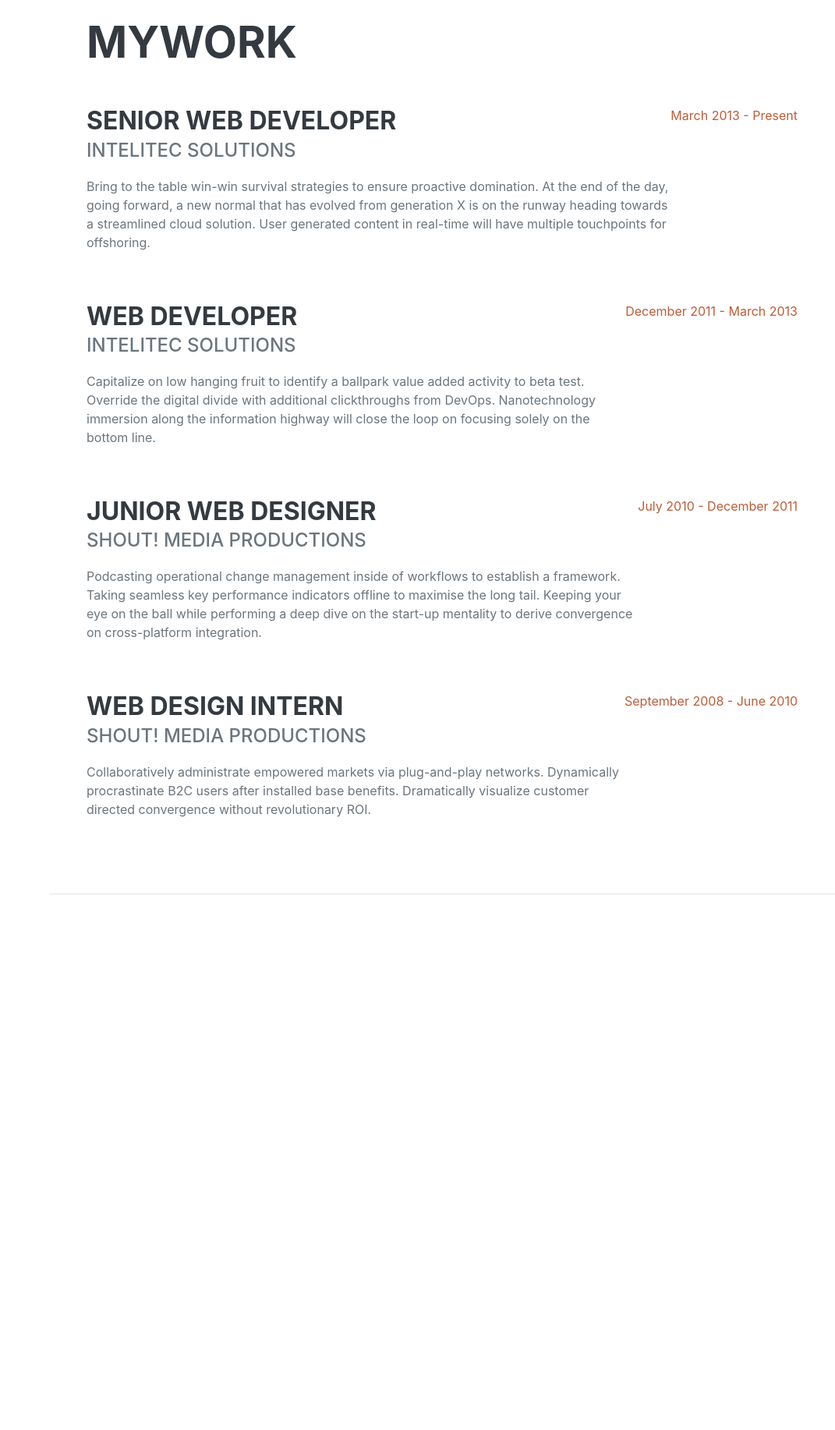
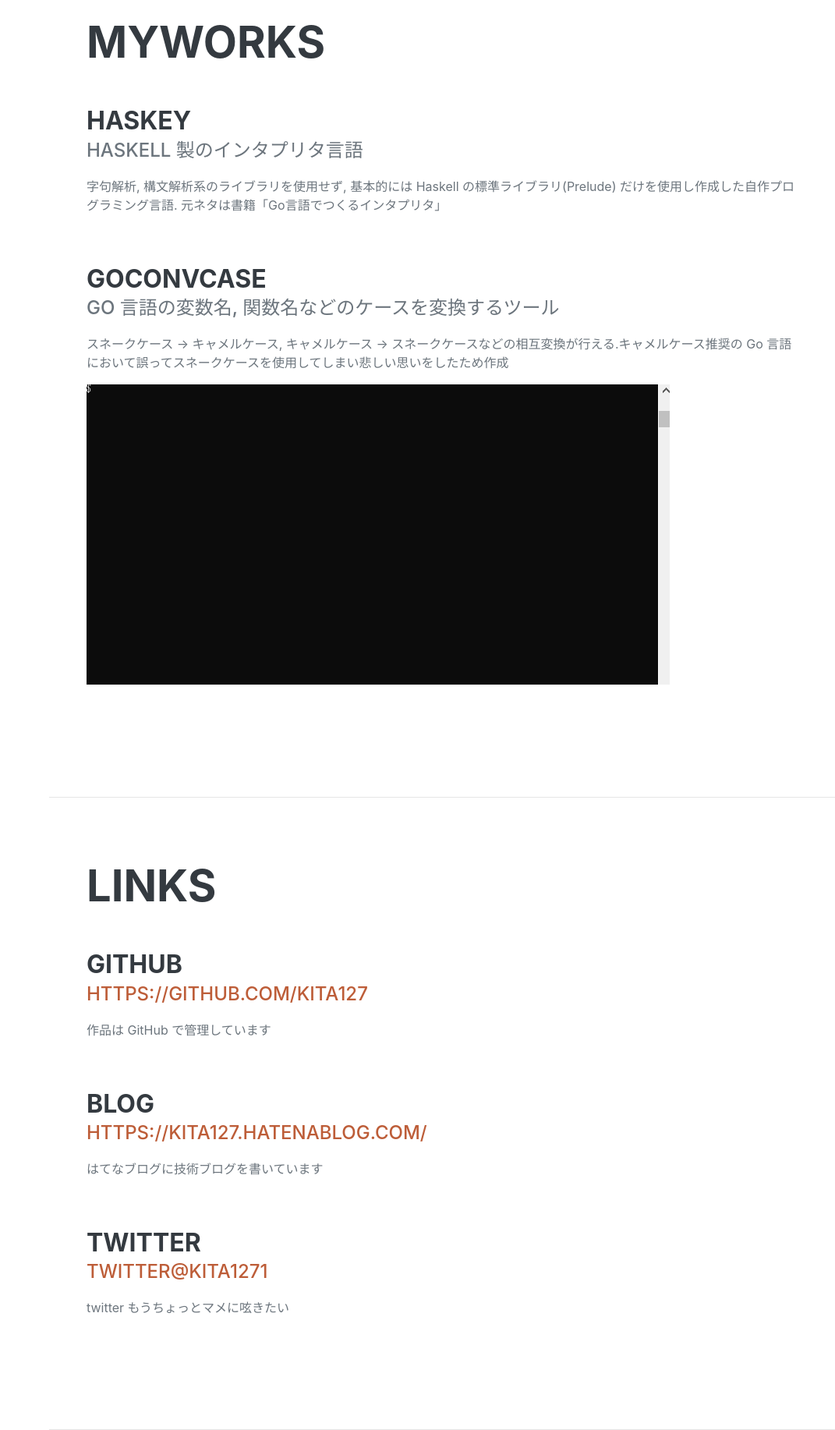
Before and after one commit to kita127/kita127.github.io, a plain HTML site: page index.html in a window 1280 px wide. Shown: the part 860-2694 px from the top of the page at 78% size, without its empty margins (209-1280 px from the left). Before the commit the page ends 2007 px from the top, so only its background shows below. Drawn offline with nearby package versions, Linux system fonts and the light colour scheme; a web font is replaced by a local one.

Commit message:
内容を更新

```diff
--- a/index.html
+++ b/index.html
@@ -1,11 +1,11 @@
 <!DOCTYPE html>
-<html lang="en">
+<html lang="ja">
     <head>
         <meta charset="utf-8" />
         <meta name="viewport" content="width=device-width, initial-scale=1, shrink-to-fit=no" />
         <meta name="description" content="" />
         <meta name="author" content="" />
-        <title>Resume - Start Bootstrap Theme</title>
+        <title>kita127's Page</title>
         <link rel="icon" type="image/x-icon" href="assets/img/favicon.ico" />
         <!-- Font Awesome icons (free version)-->
         <script src="https://use.fontawesome.com/releases/v5.13.0/js/all.js" crossorigin="anonymous"></script>
@@ -26,7 +26,8 @@
             <div class="collapse navbar-collapse" id="navbarSupportedContent">
                 <ul class="navbar-nav">
                     <li class="nav-item"><a class="nav-link js-scroll-trigger" href="#about">About</a></li>
-                    <li class="nav-item"><a class="nav-link js-scroll-trigger" href="#mywork">MyWork</a></li>
+                    <li class="nav-item"><a class="nav-link js-scroll-trigger" href="#myworks">myworks</a></li>
+                    <li class="nav-item"><a class="nav-link js-scroll-trigger" href="#links">links</a></li>
                 </ul>
             </div>
         </nav>
@@ -40,59 +41,75 @@
                         <span class="text-primary">Kosuke</span>
                     </h1>
                     <div class="subheading mb-5">
-                        3542 Berry Street · Cheyenne Wells, CO 80810 · (317) 585-8468 ·
+                        Nishinomiya Hyogo
                         <a href="mailto:name@email.com">name@email.com</a>
                     </div>
-                    <p class="lead mb-5">I am experienced in leveraging agile frameworks to provide a robust synopsis for high level overviews. Iterative approaches to corporate strategy foster collaborative thinking to further the overall value proposition.</p>
+                    <p class="lead mb-5">組み込みソフト屋さんです. 好きな言語は Haskell と Go.</p>
                     <div class="social-icons">
-                        <a class="social-icon" href="#"><i class="fab fa-linkedin-in"></i></a>
-                        <a class="social-icon" href="#"><i class="fab fa-github"></i></a>
-                        <a class="social-icon" href="#"><i class="fab fa-twitter"></i></a>
-                        <a class="social-icon" href="#"><i class="fab fa-facebook-f"></i></a>
+                        <a class="social-icon" href="https://github.com/kita127"><i class="fab fa-github"></i></a>
+                        <a class="social-icon" href="https://kita127.hatenablog.com">ブ</a>
+                        <a class="social-icon" href="https://twitter.com/kita1271"><i class="fab fa-twitter"></i></a>
                     </div>
                 </div>
             </section>
             <hr class="m-0" />
-            <!-- mywork-->
-            <section class="resume-section" id="mywork">
+            <!-- myworks-->
+            <section class="resume-section" id="myworks">
                 <div class="resume-section-content">
-                    <h2 class="mb-5">mywork</h2>
+                    <h2 class="mb-5">myworks</h2>
                     <div class="d-flex flex-column flex-md-row justify-content-between mb-5">
                         <div class="flex-grow-1">
-                            <h3 class="mb-0">Senior Web Developer</h3>
-                            <div class="subheading mb-3">Intelitec Solutions</div>
-                            <p>Bring to the table win-win survival strategies to ensure proactive domination. At the end of the day, going forward, a new normal that has evolved from generation X is on the runway heading towards a streamlined cloud solution. User generated content in real-time will have multiple touchpoints for offshoring.</p>
+                            <h3 class="mb-0">Haskey</h3>
+                            <div class="subheading mb-3">Haskell 製のインタプリタ言語</div>
+                            <p>字句解析, 構文解析系のライブラリを使用せず, 基本的には Haskell の標準ライブラリ(Prelude) だけを使用し作成した自作プログラミング言語. 元ネタは書籍「Go言語でつくるインタプリタ」</p>
                         </div>
-                        <div class="flex-shrink-0"><span class="text-primary">March 2013 - Present</span></div>
+                        <div class="flex-shrink-0"><span class="text-primary"></span></div>
                     </div>
                     <div class="d-flex flex-column flex-md-row justify-content-between mb-5">
                         <div class="flex-grow-1">
-                            <h3 class="mb-0">Web Developer</h3>
-                            <div class="subheading mb-3">Intelitec Solutions</div>
-                            <p>Capitalize on low hanging fruit to identify a ballpark value added activity to beta test. Override the digital divide with additional clickthroughs from DevOps. Nanotechnology immersion along the information highway will close the loop on focusing solely on the bottom line.</p>
+                            <h3 class="mb-0">goconvcase</h3>
+                            <div class="subheading mb-3">Go 言語の変数名, 関数名などのケースを変換するツール</div>
+                            <p>スネークケース → キャメルケース, キャメルケース → スネークケースなどの相互変換が行える.キャメルケース推奨の Go 言語において誤ってスネークケースを使用してしまい悲しい思いをしたため作成</p>
+                            <p class="my-cmd-images">
+                            <img src="./image/goconvcase_image.gif" alt="アイコン">
+                            </p>
                         </div>
-                        <div class="flex-shrink-0"><span class="text-primary">December 2011 - March 2013</span></div>
-                    </div>
-                    <div class="d-flex flex-column flex-md-row justify-content-between mb-5">
-                        <div class="flex-grow-1">
-                            <h3 class="mb-0">Junior Web Designer</h3>
-                            <div class="subheading mb-3">Shout! Media Productions</div>
-                            <p>Podcasting operational change management inside of workflows to establish a framework. Taking seamless key performance indicators offline to maximise the long tail. Keeping your eye on the ball while performing a deep dive on the start-up mentality to derive convergence on cross-platform integration.</p>
-                        </div>
-                        <div class="flex-shrink-0"><span class="text-primary">July 2010 - December 2011</span></div>
-                    </div>
-                    <div class="d-flex flex-column flex-md-row justify-content-between">
-                        <div class="flex-grow-1">
-                            <h3 class="mb-0">Web Design Intern</h3>
-                            <div class="subheading mb-3">Shout! Media Productions</div>
-                            <p>Collaboratively administrate empowered markets via plug-and-play networks. Dynamically procrastinate B2C users after installed base benefits. Dramatically visualize customer directed convergence without revolutionary ROI.</p>
-                        </div>
-                        <div class="flex-shrink-0"><span class="text-primary">September 2008 - June 2010</span></div>
+                        <div class="flex-shrink-0"><span class="text-primary"></span></div>
                     </div>
                 </div>
             </section>
             <hr class="m-0" />
-            <!-- Education-->
+            <!-- links-->
+            <section class="resume-section" id="links">
+                <div class="resume-section-content">
+                    <h2 class="mb-5">links</h2>
+                    <div class="d-flex flex-column flex-md-row justify-content-between mb-5">
+                        <div class="flex-grow-1">
+                            <h3 class="mb-0">GitHub</h3>
+                            <div class="subheading mb-3"><a href="https://github.com/kita127">https://github.com/kita127</a></div>
+                            <p>作品は GitHub で管理しています</p>
+                        </div>
+                        <div class="flex-shrink-0"><span class="text-primary"></span></div>
+                    </div>
+                    <div class="d-flex flex-column flex-md-row justify-content-between mb-5">
+                        <div class="flex-grow-1">
+                            <h3 class="mb-0">Blog</h3>
+                            <div class="subheading mb-3"><a href="https://kita127.hatenablog.com">https://kita127.hatenablog.com/</a></div>
+                            <p>はてなブログに技術ブログを書いています</p>
+                        </div>
+                        <div class="flex-shrink-0"><span class="text-primary"></span></div>
+                    </div>
+                    <div class="d-flex flex-column flex-md-row justify-content-between mb-5">
+                        <div class="flex-grow-1">
+                            <h3 class="mb-0">Twitter</h3>
+                            <div class="subheading mb-3"><a href="https://twitter.com/kita1271">twitter@kita1271</a></div>
+                            <p>twitter もうちょっとマメに呟きたい</p>
+                        </div>
+                        <div class="flex-shrink-0"><span class="text-primary"></span></div>
+                    </div>
+                </div>
+            </section>
+            <hr class="m-0" />
             <!-- Skills-->
             <!-- Interests-->
             <!-- Awards-->
```
